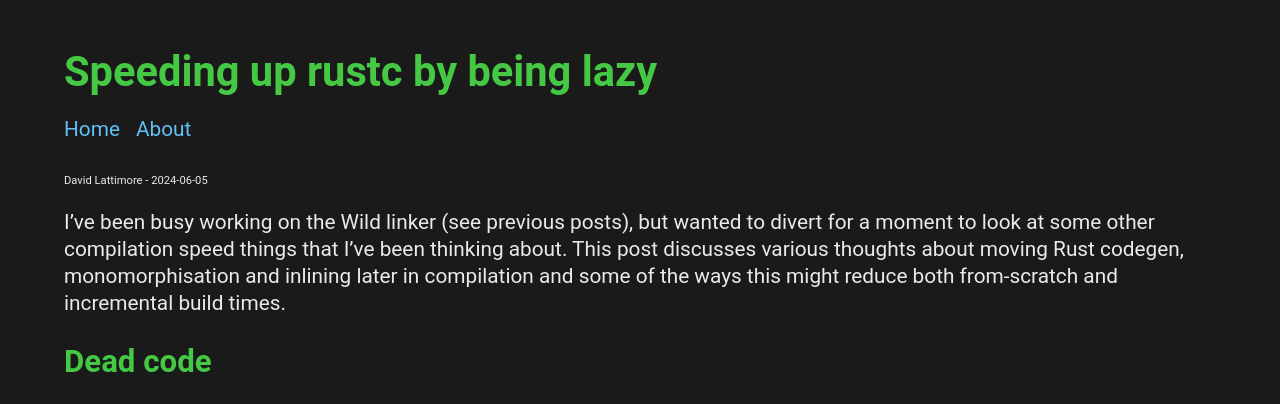
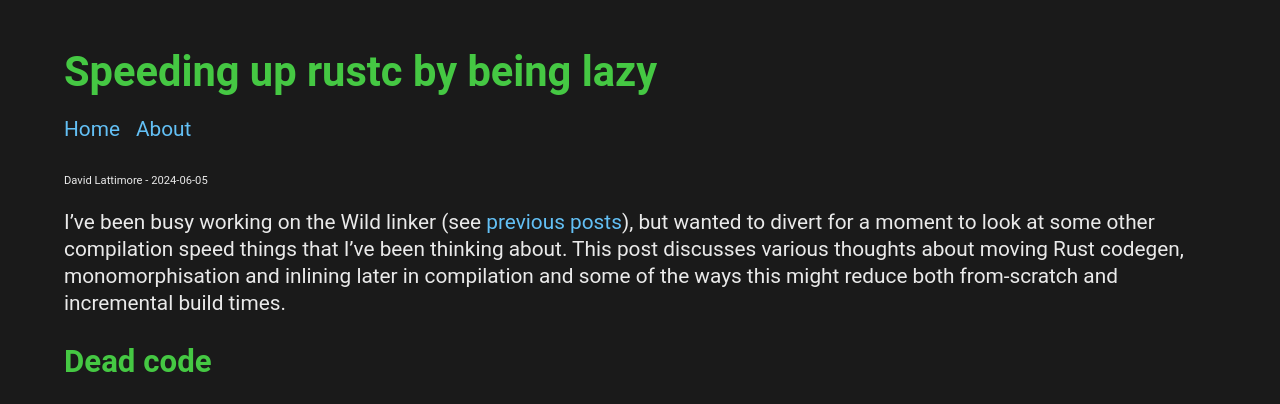
Before and after one commit to davidlattimore/davidlattimore.github.io, a Jekyll site: the page built from _posts/2024-06-06-speeding-up-rustc-by-being-lazy.md, in a window 1280 px wide and 900 px high. Shown: the top 404 px of the window. Built offline with Jekyll 4.4.1, drawn with Linux system fonts in a browser that asks for light colours.

Commit message:
Add a missing link

```diff
--- a/_posts/2024-06-06-speeding-up-rustc-by-being-lazy.md
+++ b/_posts/2024-06-06-speeding-up-rustc-by-being-lazy.md
@@ -4,7 +4,7 @@ title:  "Speeding up rustc by being lazy"
 date:   2024-06-06 00:00:00 +1100
 categories: posts
 ---
-I’ve been busy working on the Wild linker (see previous posts), but wanted to divert for a moment to
+I’ve been busy working on the Wild linker (see [previous posts](/)), but wanted to divert for a moment to
 look at some other compilation speed things that I’ve been thinking about. This post discusses
 various thoughts about moving Rust codegen, monomorphisation and inlining later in compilation and
 some of the ways this might reduce both from-scratch and incremental build times.
```
